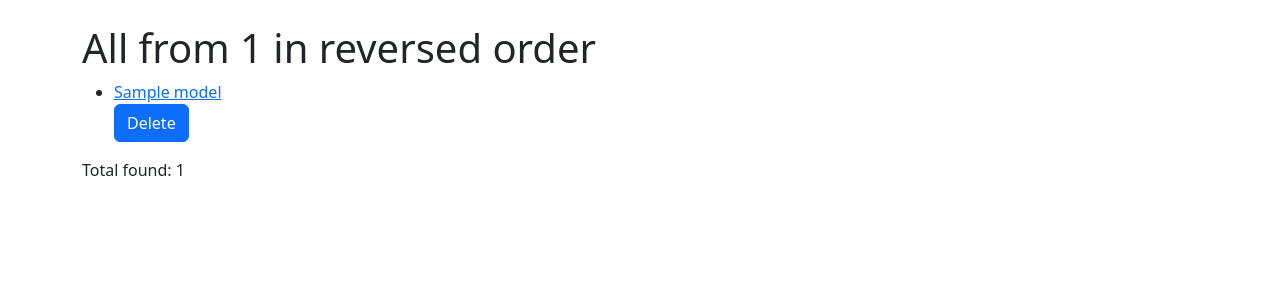
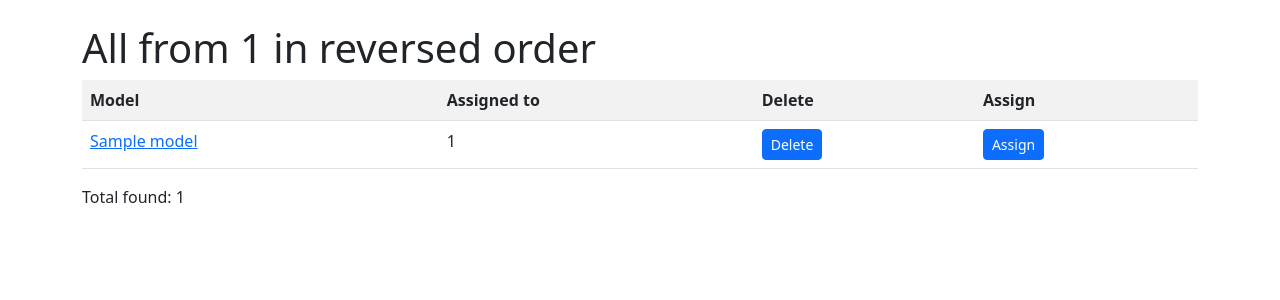
Before and after one commit to VetalM84/flaskMongo, a Flask app: page /models/1 in a window 1280 px wide. Shown: the part 72-372 px from the top of the page. Run offline with Flask 2, Linux system fonts and the light colour scheme; a database or web service that is not in the repository returns one stand-in record (values such as "Sample title"); some libraries are stand-ins or nearby versions.

Commit message:
Add factory field

```diff
--- a/app.py
+++ b/app.py
@@ -7,6 +7,7 @@ app = Flask(__name__)
 client = MongoClient("localhost", 27017)
 db = client["Comparison"]
 phone = db["phone"]
+factory = db["factory"]
 
 from routes import main
 
--- a/routes.py
+++ b/routes.py
@@ -6,7 +6,7 @@ from bson.json_util import dumps, loads
 from bson.objectid import ObjectId
 from flask import Blueprint, render_template, request
 
-from app import phone
+from app import phone, factory
 
 main = Blueprint("main", __name__)
 
@@ -49,10 +49,22 @@ def index():
 @main.route("/models/<string:brand>", methods=["GET", "POST"])
 def get_models(brand: str):
     """A page with a list of models to appropriate brand."""
-    if request.method == "POST" and request.form.get("delete"):
-        phone.delete_one({"_id": ObjectId(request.form.get("delete"))})
+    if request.method == "POST":
+        # delete phone
+        if request.form.get("delete"):
+            phone.delete_one({"_id": ObjectId(request.form.get("delete"))})
 
-    models = list(phone.find({"brand": brand}, projection={"model": True}))
+        # assign one-to-many relationship (factory to phone)
+        elif request.form.get("assign"):
+            _id = {"_id": ObjectId(request.form.get("assign"))}
+            factory_1 = factory.find({}).limit(1)
+            phone.update_one(
+                _id, {"$set": {"factory_id": ObjectId(factory_1[0]["_id"])}}
+            )
+
+    models = list(
+        phone.find({"brand": brand}, projection={"model": True, "factory_id": True})
+    )
     cnt = phone.count_documents({"brand": brand})
     models_list = sorted(models, key=itemgetter("model"), reverse=True)
 
@@ -69,10 +81,13 @@ def get_single_model(phone_id):
     """Get single phone model. Change some parameters on POST."""
     _id = {"_id": ObjectId(phone_id)}
     if request.method == "POST":
+        # update model name
         if request.form.get("model"):
             phone.update_one(_id, {"$set": {"model": request.form["model"]}})
+        # increase/decrease year
         if request.form.get("year"):
             phone.update_one(_id, {"$inc": {"year": int(request.form["year"])}})
+        # add new item to array
         if request.form.get("new_misc"):
             phone.update_one(_id, {"$addToSet": {"misc": request.form["new_misc"]}})
 
@@ -83,7 +98,8 @@ def get_single_model(phone_id):
 
 @main.route("/filter", methods=["GET", "POST"])
 def get_filtered_results():
-    """."""
+    """Filter the result list by various parameters."""
+    # get min and max years within all items in DB
     year = list(
         phone.aggregate(
             [
@@ -101,10 +117,12 @@ def get_filtered_results():
 
     if request.method == "POST":
         match request.form.get("filterType"):
+            # filter by year with slider
             case "slider":
                 filtered_data = phone.find(
                     {"year": {"$lte": int(request.form["yearRangeSlider"])}}
                 ).sort("brand")
+            # filter by year within min and max years
             case "range":
                 filtered_data = phone.find(
                     {
--- a/templates/models.html
+++ b/templates/models.html
@@ -2,14 +2,34 @@
 
 {% block content %}
 	<h1>All from {{ context.brand }} in reversed order</h1>
-	<ul>
-		{% for value in context.models %}
-			<li><a href="/{{ value["_id"] }}">{{ value["model"] }}</a></li>
-				<form method="POST" action="">
-					<input type="submit" value="Delete" class="btn btn-primary">
-					<input type="hidden" name="delete" value="{{ value["_id"] }}">
-				</form>
-		{% endfor %}
-	</ul>
+	<table class="table table-striped">
+		<tbody>
+			<tr>
+				<th>Model</th>
+				<th>Assigned to</th>
+				<th>Delete</th>
+				<th>Assign</th>
+			</tr>
+			{% for value in context.models %}
+				<tr>
+					<td><a href="/{{ value["_id"] }}">{{ value["model"] }}</a></td>
+					<td>{{ value["factory_id"] }}</td>
+					<td>
+						<form method="POST" action="">
+							<input type="hidden" name="delete" value="{{ value["_id"] }}">
+							<input type="submit" value="Delete" class="btn btn-primary btn-sm">
+						</form>
+					</td>
+					<td>
+						<form method="POST" action="">
+							<input type="hidden" name="assign" value="{{ value["_id"] }}">
+							<input type="submit" value="Assign" class="btn btn-primary btn-sm">
+						</form>
+					</td>
+				</tr>
+		  {% endfor %}
+      <tr>
+		</tbody>
+	</table>
 	<p>Total found: {{ context.cnt }}</p>
 {% endblock %}
```
